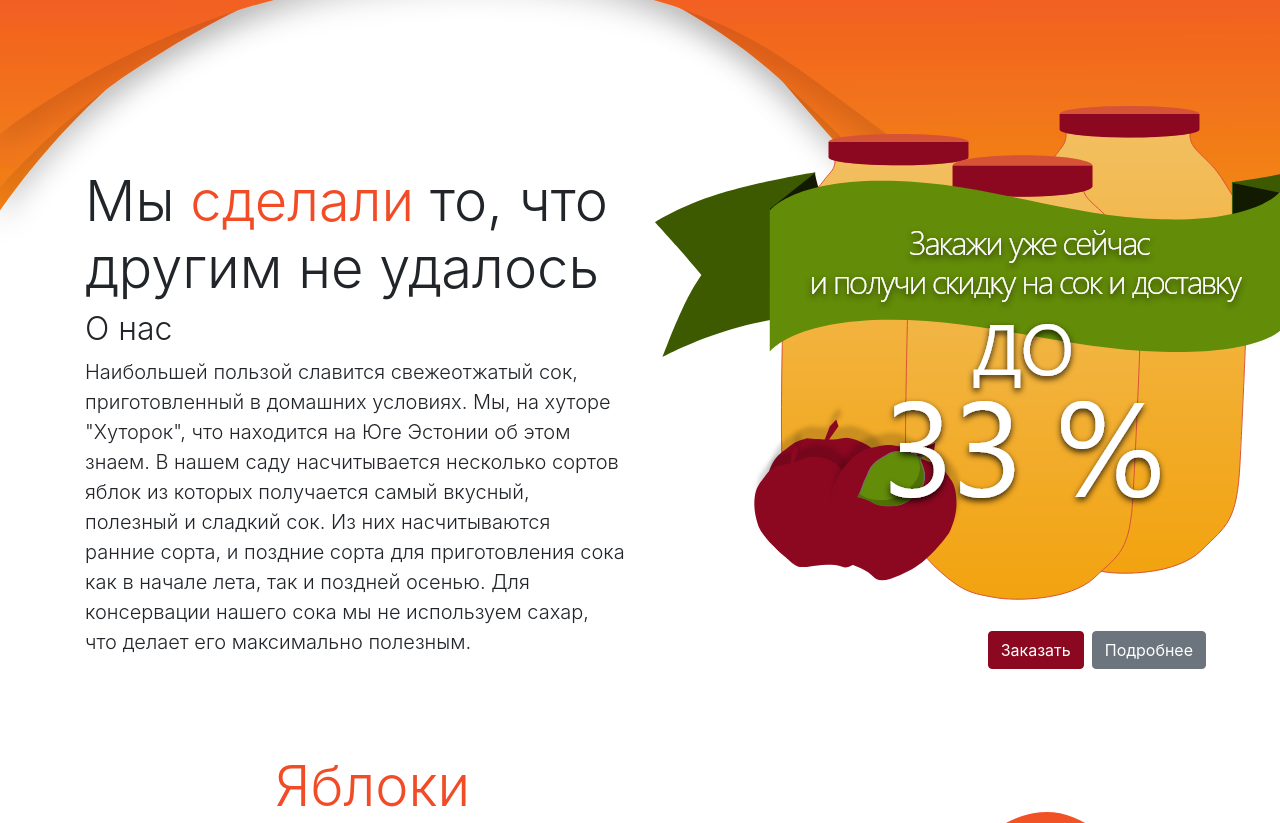
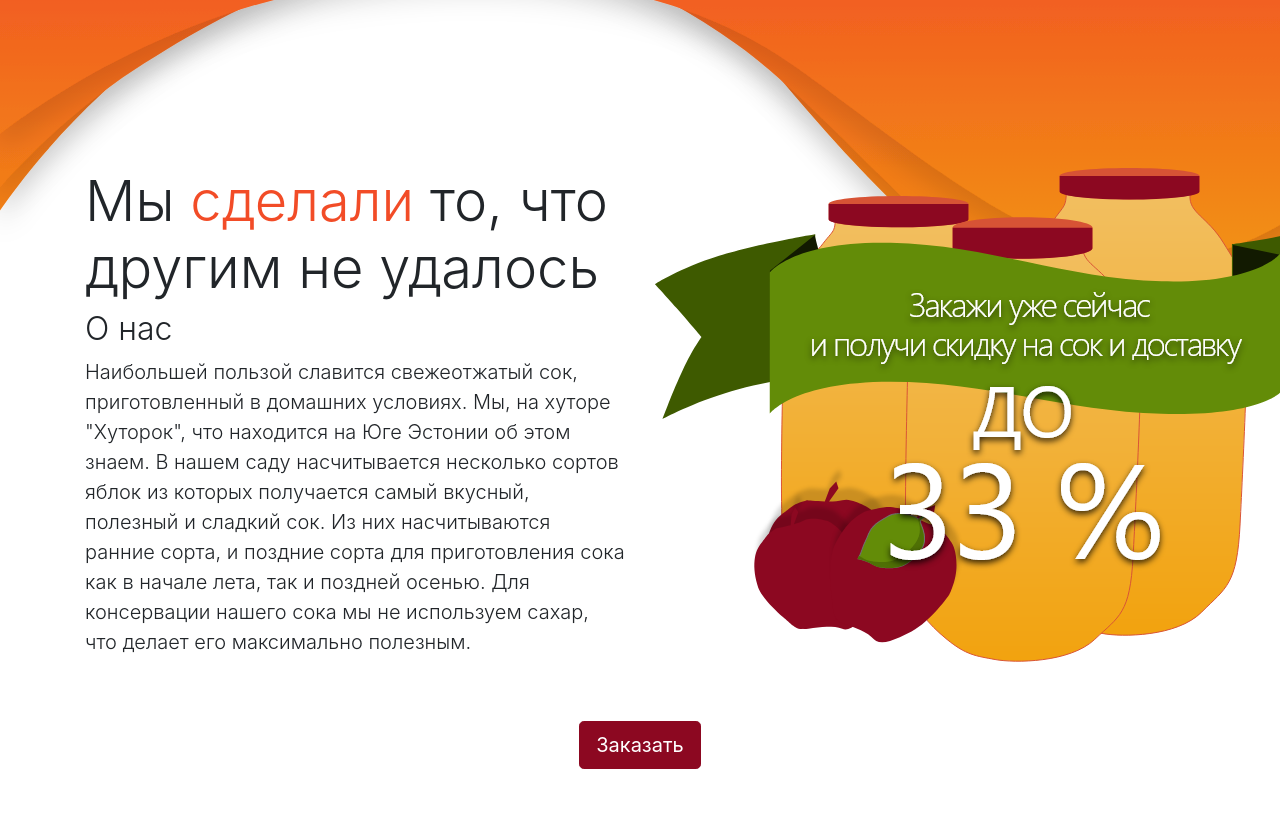
Before and after one commit to karnivall88/web-2019, a website: page dist/index.html in a window 1280 px wide. Shown: the top 823 px of the page. Drawn offline with Linux system fonts and the light colour scheme.

Commit message:
UPD: edited top section of a page

```diff
--- a/dist/index.html
+++ b/dist/index.html
@@ -123,13 +123,14 @@
 
         </div>
         <div class="hd col-md-6">
-          <img class="mx-auto d-block rellax" data-rellax-speed="2" data-rellax-percentage="0.18"
+
+          <img class="mx-auto d-block"
             src="pictures/discount.png" style="position: absolute;" alt="" srcset="">
-          <div class="row fixed-bottom">
-            <div class="col-sm-12">
-              <button class="btn btn-secondary m-1 float-right">Подробнее</button>
-              <button class="btn btn-juice m-1 float-right">Заказать</button>
-            </div>
+          </div>
+        </div>
+        <div class="row my-5">
+          <div class="col-sm-12 d-flex justify-content-center">
+              <button class="btn btn-lg btn-juice ">Заказать</button>
           </div>
         </div>
       </div>
@@ -577,7 +578,7 @@
         </div>
         <div class="col-sm12 col-md-1 rellax mx-auto" data-rellax-speed="2"></div>
       </div>
-      <div class="row mt-5 rellax" data-rellax-speed="-1">
+      <div class="row mt-5 rellax" data-rellax-speed="0">
         <div class="col-sm12 col-md-2 rellax mx-auto" data-rellax-speed="6"></div>
         <div class="col-sm-12 col-md-6">
           <h1 class="display-4 text-primary">Консервация</h1>
```
